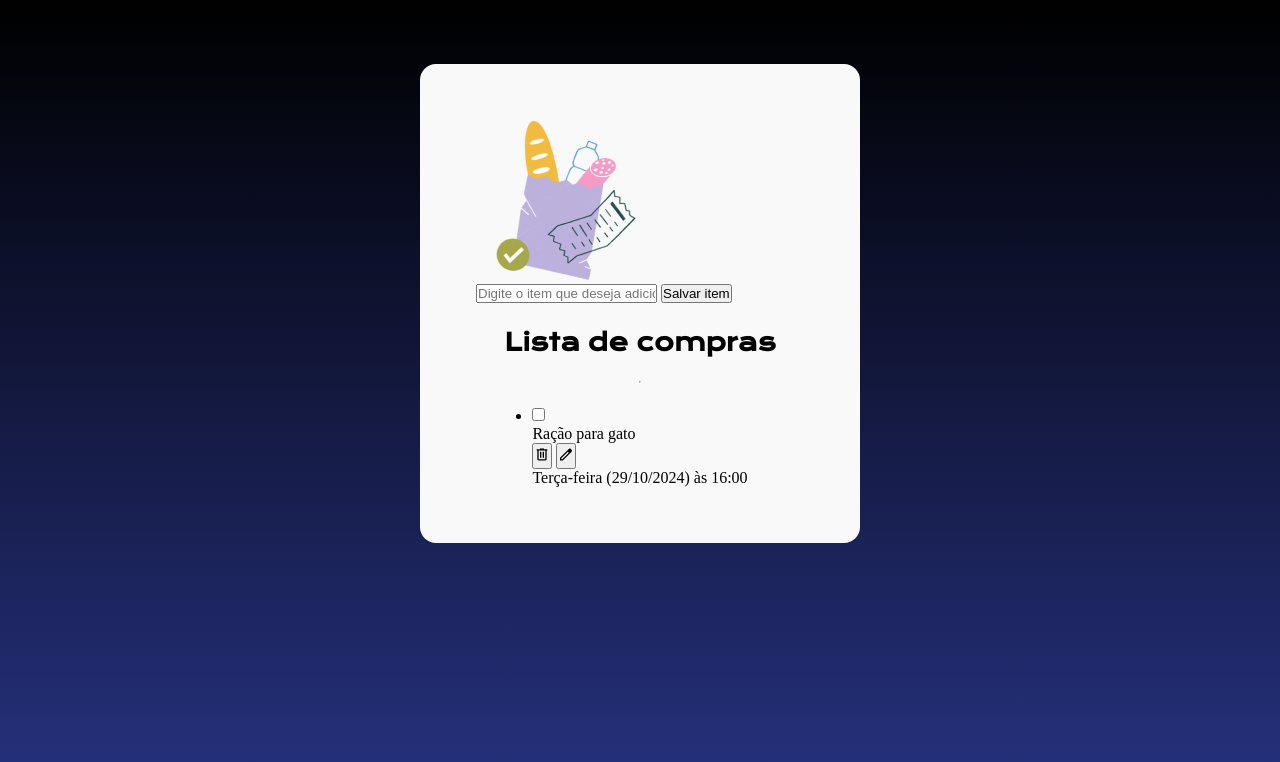
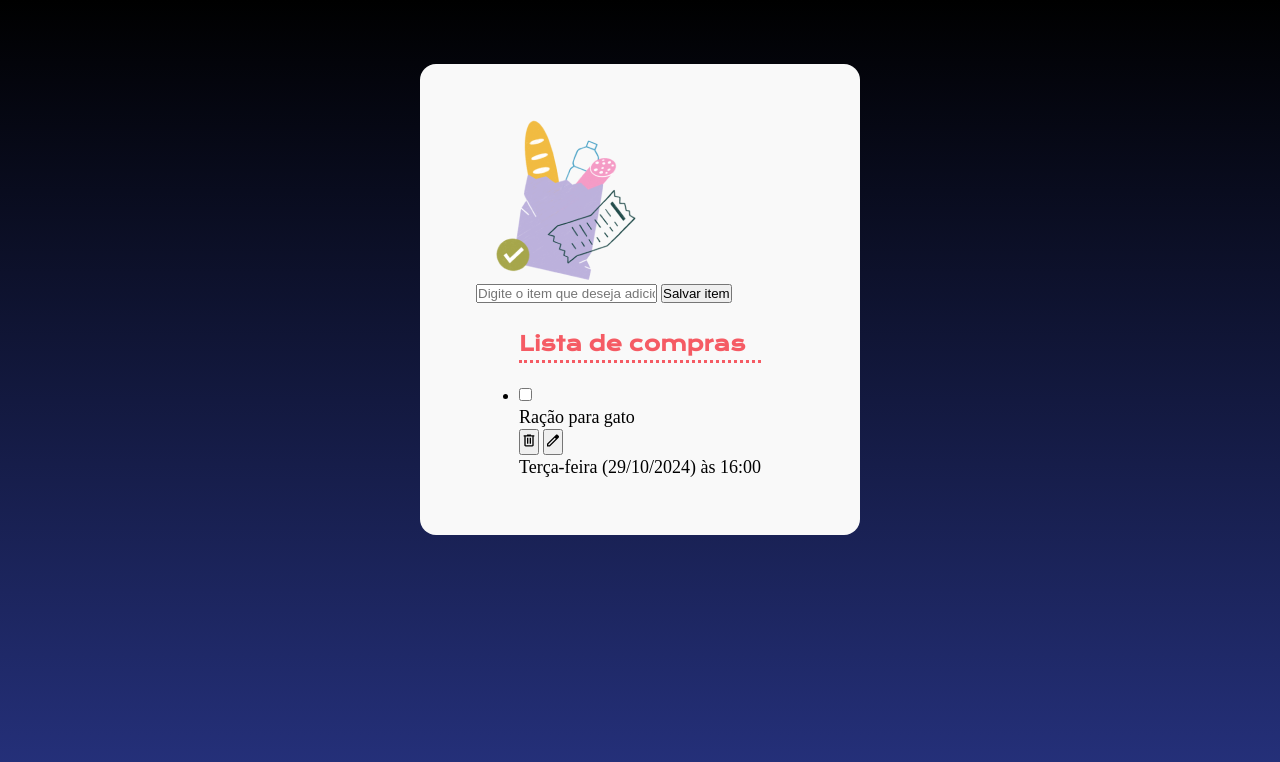
Before and after one commit to MatheusMatiasUniver/Curso-JavaScript-para-Web-Alura, a plain HTML site: page index.html in a window 1280 px wide. Drawn offline with nearby package versions, Linux system fonts and the light colour scheme; a web font is replaced by a local one.

Commit message:
atualização de estilização e estrutura do html

```diff
--- a/index.html
+++ b/index.html
@@ -18,9 +18,9 @@
             <button>Salvar item</button>
         </div>
 
-        <h2>Lista de compras</h2>
-        <hr>
         <ul>
+            <h2>Lista de compras</h2>
+        <hr />
             <li>
                 <div>
                     <div>
--- a/styles.css
+++ b/styles.css
@@ -42,4 +42,23 @@ main {
 
 h2 {
     font-family: var(--fonte-titulo);
+    color: var(--cor-primaria);
+    font-size: 20px;
+    line-height: 33px;
+    text-align: left;
 }
+
+hr {
+    border: none;
+    border-bottom: 3px dotted var(--cor-primaria);
+    margin-bottom: 24px;
+    width: 100%;
+}
+
+p {
+    font: var(--fonte-texto);
+    font-size: 18px;
+    font-weight: 400px;
+    line-height: 24px;
+    text-align: left;
+}
```
